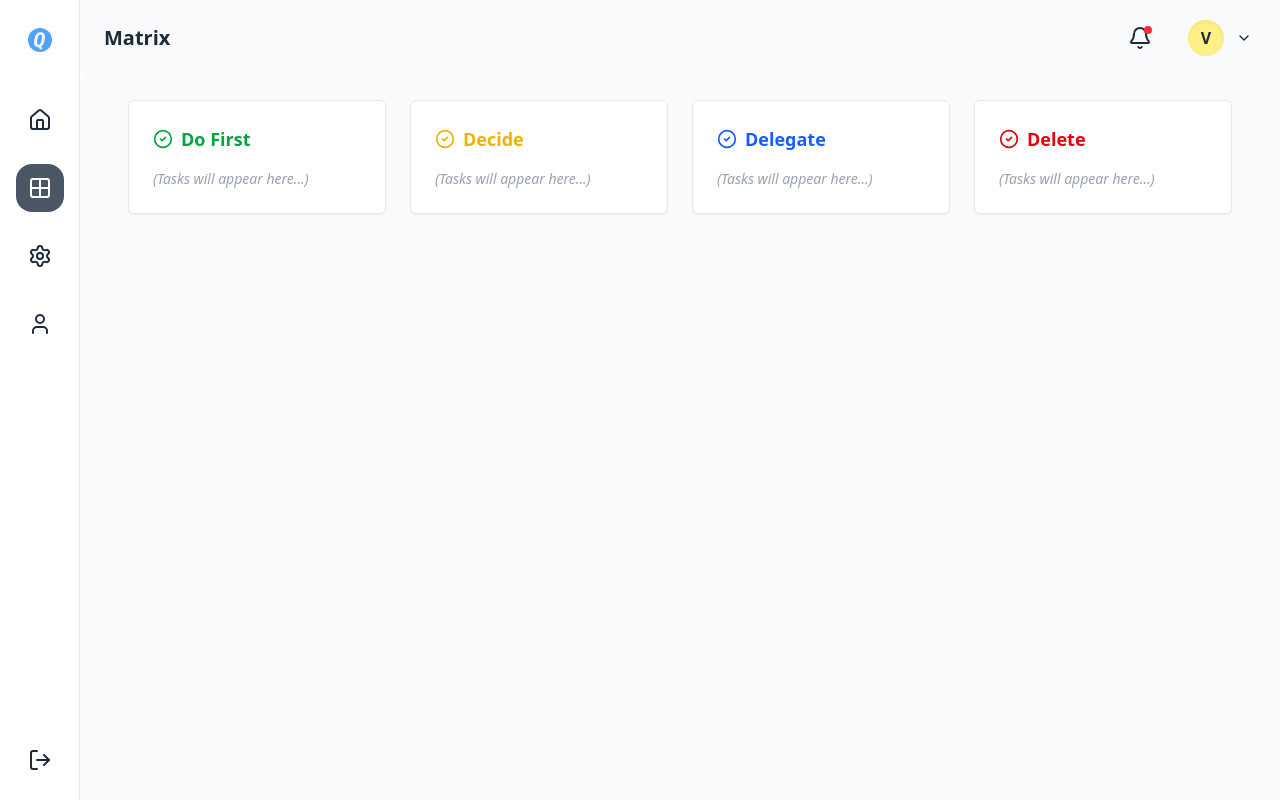
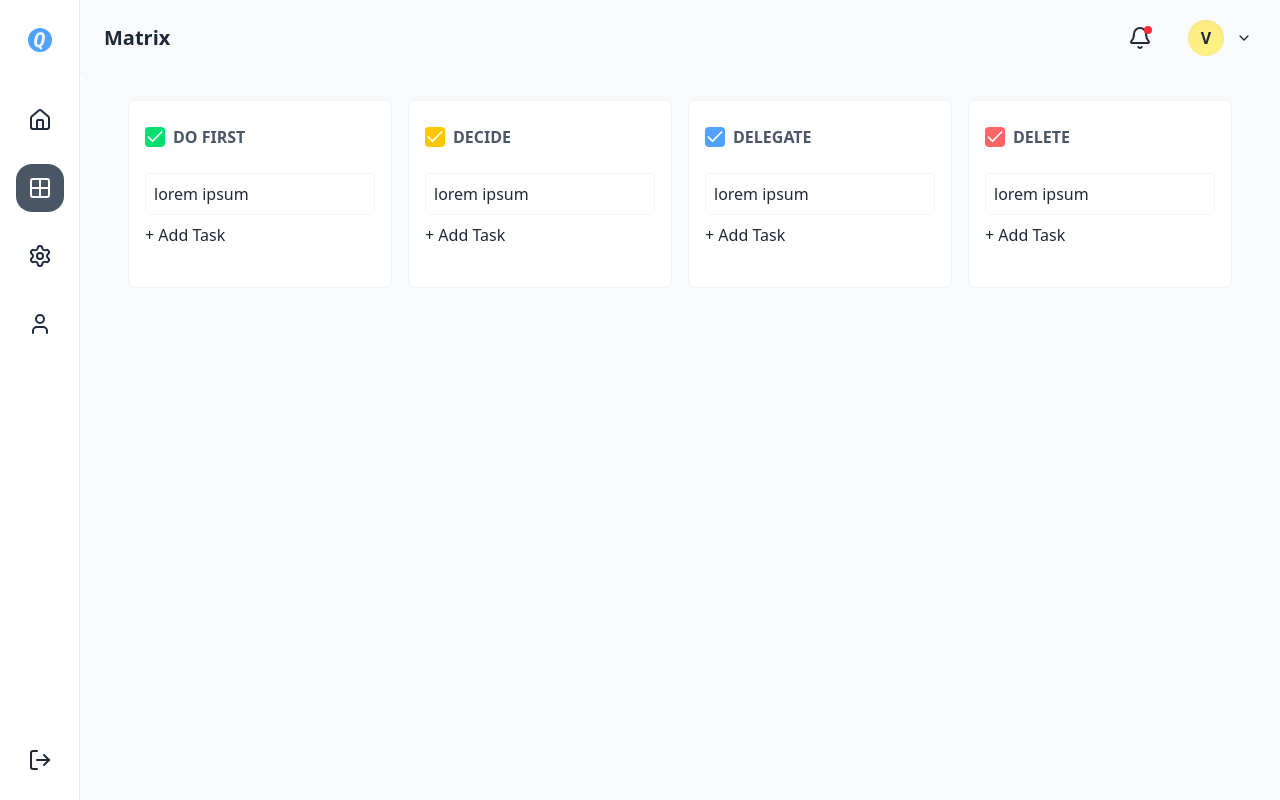
Before and after one commit to krvilte/Quadrant, a React (Vite) app in the folder client/: page /matrix in a window 1280 px wide. Built offline with nearby package versions, Linux system fonts and the light colour scheme.

Commit message:
quadrant view setup

```diff
--- a/client/src/components/ActionCards.jsx
+++ b/client/src/components/ActionCards.jsx
@@ -1,39 +1,45 @@
 import React from "react";
 import Quadrant from "./Quadrant";
-import { CircleCheck } from "lucide-react";
+import { Check } from "lucide-react";
 
 const quadrants = [
   {
-    key: "do",
+    id: "do",
     title: "Do First",
-    icon: <CircleCheck className="w-5 h-5 text-green-600" />,
+    icon: <Check className="w-5 h-5 rounded bg-green-400 text-white" />,
     color: "text-green-600",
   },
   {
-    key: "decide",
+    id: "decide",
     title: "Decide",
-    icon: <CircleCheck className="w-5 h-5 text-yellow-500" />,
+    icon: <Check className="w-5 h-5 rounded bg-yellow-400 text-white" />,
     color: "text-yellow-500",
   },
   {
-    key: "delegate",
+    id: "delegate",
     title: "Delegate",
-    icon: <CircleCheck className="w-5 h-5 text-blue-600" />,
+    icon: <Check className="w-5 h-5 rounded bg-blue-400 text-white" />,
     color: "text-blue-600",
   },
   {
-    key: "delete",
+    id: "delete",
     title: "Delete",
-    icon: <CircleCheck className="w-5 h-5 text-red-600" />,
+    icon: <Check className="w-5 h-5 rounded bg-red-400 text-white" />,
     color: "text-red-600",
   },
 ];
 
 function ActionCards() {
   return (
-    <div className="grid md:grid-cols-4 gap-6">
+    <div className="grid sm:grid-cols-2 lg:grid-cols-4 gap-4">
       {quadrants.map((q) => (
-        <Quadrant key={q.key} title={q.title} icon={q.icon} color={q.color} />
+        <Quadrant
+          key={q.id}
+          status={q.id}
+          title={q.title}
+          icon={q.icon}
+          color={q.color}
+        />
       ))}
     </div>
   );
--- a/client/src/components/Quadrant.jsx
+++ b/client/src/components/Quadrant.jsx
@@ -1,16 +1,34 @@
 import React from "react";
+import { Plus } from "lucide-react";
 
-function Quadrant({ title, icon, color }) {
+function Quadrant({ status, title, icon }) {
   return (
-    <div className="p-6 bg-white rounded-md shadow-xs border border-gray-200 hover:shadow-md">
-      <div className="flex items-center gap-2 mb-4">
-        {icon}
-        <h2 className={`text-lg font-semibold ${color}`}>{title}</h2>
+    <div className="p-4 bg-white border border-gray-100 rounded-lg">
+      <div className="flex flex-col items-start mb-6">
+        {/* Header */}
+        <div className="flex gap-2 items-center w-full py-2 mb-4">
+          {icon}
+          <h2
+            className={`text-md font-semibold uppercase text-gray-600 select-none`}
+          >
+            {title}
+          </h2>
+        </div>
+
+        {/* Task Placeholder */}
+        <div className="mb-2 w-full">
+          <p className="border border-gray-100 p-2 rounded">lorem ipsum</p>
+        </div>
+
+        {/* Add Task */}
+        <button
+          className="hover:underline hover:text-blue-400"
+          name={status}
+          onClick={(e) => console.log(e.target.name)}
+        >
+          + Add Task
+        </button>
       </div>
-
-      <p className="text-sm text-gray-400 italic">
-        (Tasks will appear here...)
-      </p>
     </div>
   );
 }
```
